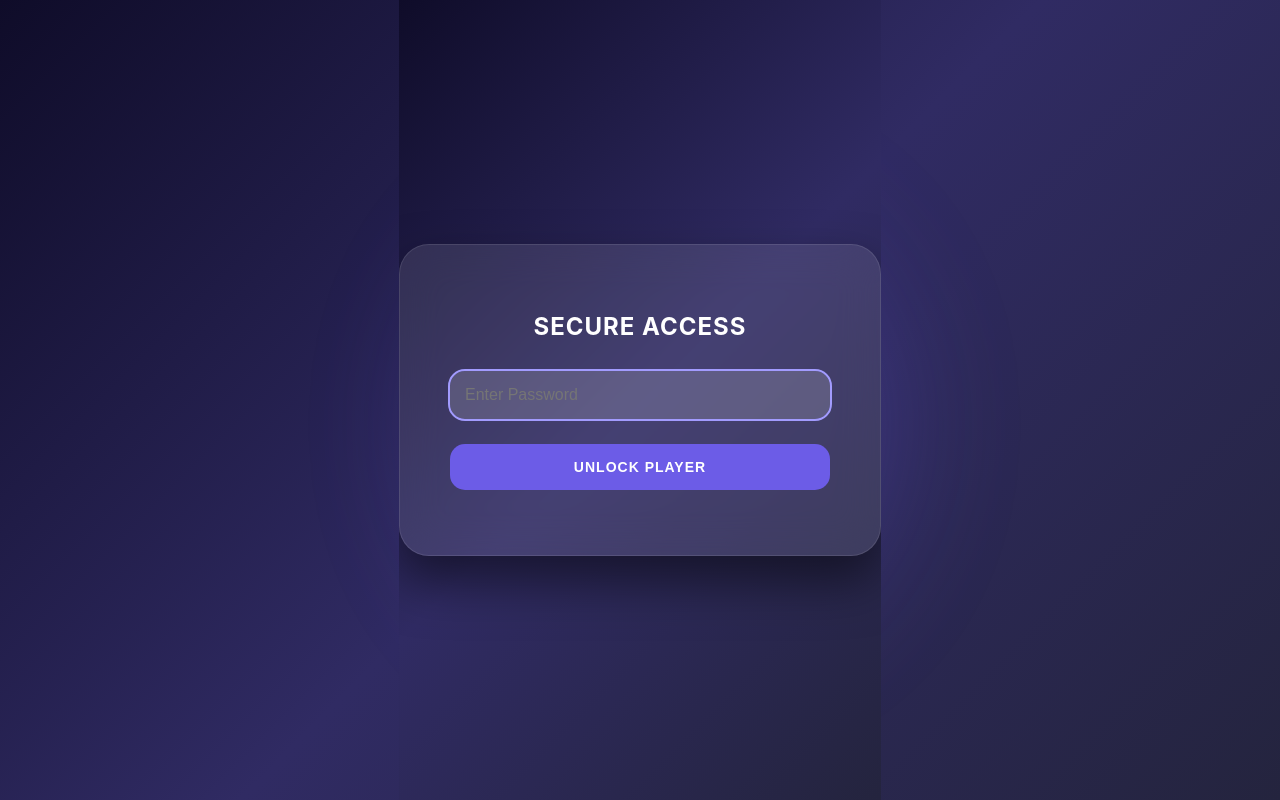
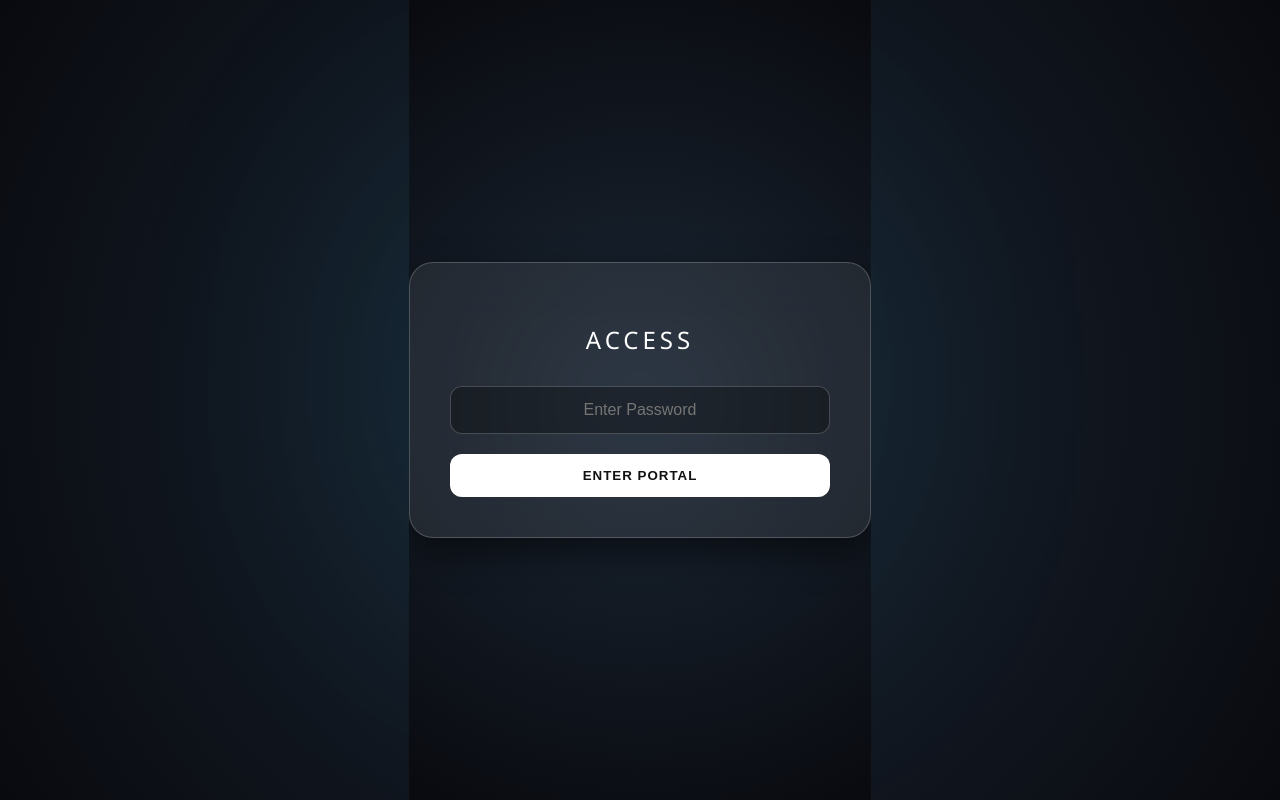
Before and after one commit to aayushmansinghking-dot/Roast, a plain HTML site: page index.html in a window 1280 px wide. Drawn offline with Linux system fonts and the light colour scheme.

Commit message:
Update index.html

```diff
--- a/index.html
+++ b/index.html
@@ -6,164 +6,173 @@
     <title>Premium Audio Portal</title>
     <style>
         :root {
-            --primary: #6c5ce7;
-            --secondary: #a29bfe;
-            --glass: rgba(255, 255, 255, 0.1);
+            --accent: #00d2ff;
+            --glass: rgba(255, 255, 255, 0.08);
+            --border: rgba(255, 255, 255, 0.2);
         }
 
         body, html {
             margin: 0;
             padding: 0;
             height: 100%;
-            font-family: 'Inter', system-ui, -apple-system, sans-serif;
+            font-family: 'Segoe UI', Roboto, Helvetica, Arial, sans-serif;
             display: flex;
             justify-content: center;
             align-items: center;
-            background: #0f0c29;
-            background: linear-gradient(135deg, #0f0c29, #302b63, #24243e);
+            background: #000;
+            /* Deep cosmic background */
+            background: radial-gradient(circle at center, #1b2735 0%, #090a0f 100%);
             color: white;
             overflow: hidden;
         }
 
-        /* Animated Background Orbs */
-        .orb {
+        /* Subtle animated glow in background */
+        body::before {
+            content: "";
             position: absolute;
-            width: 400px;
-            height: 400px;
-            background: var(--primary);
-            filter: blur(80px);
-            border-radius: 50%;
+            width: 300px;
+            height: 300px;
+            background: var(--accent);
+            filter: blur(150px);
+            opacity: 0.2;
             z-index: -1;
-            opacity: 0.4;
-            animation: float 10s infinite alternate;
+            animation: move 20s infinite alternate;
         }
 
-        @keyframes float {
-            from { transform: translate(-10%, -10%); }
-            to { transform: translate(10%, 10%); }
+        @keyframes move {
+            from { transform: translate(-50%, -50%); }
+            to { transform: translate(50%, 50%); }
         }
 
-        /* Glass Container */
-        .card {
+        /* Main Card Design */
+        .glass-card {
             background: var(--glass);
-            backdrop-filter: blur(20px);
-            -webkit-backdrop-filter: blur(20px);
-            border: 1px solid rgba(255, 255, 255, 0.1);
-            border-radius: 30px;
-            padding: 50px;
-            box-shadow: 0 25px 50px rgba(0,0,0,0.5);
+            backdrop-filter: blur(25px);
+            -webkit-backdrop-filter: blur(25px);
+            border: 1px solid var(--border);
+            border-radius: 24px;
+            padding: 40px;
+            box-shadow: 0 15px 35px rgba(0, 0, 0, 0.5);
             text-align: center;
             width: 380px;
-            transition: all 0.6s cubic-bezier(0.175, 0.885, 0.32, 1.275);
+            transition: transform 0.4s ease;
         }
 
-        h1 { font-weight: 700; font-size: 24px; margin-bottom: 30px; letter-spacing: 1px; }
+        h2 { font-weight: 300; letter-spacing: 4px; margin-bottom: 30px; color: #fff; }
 
-        /* Input Styling */
-        input {
+        /* Input Field */
+        input[type="password"] {
             width: 100%;
-            padding: 15px;
+            padding: 14px;
+            margin-bottom: 20px;
+            border-radius: 12px;
+            border: 1px solid var(--border);
+            background: rgba(0, 0, 0, 0.3);
+            color: #fff;
             box-sizing: border-box;
-            border-radius: 15px;
-            border: none;
-            background: rgba(255, 255, 255, 0.05);
-            color: white;
-            margin-bottom: 25px;
-            outline: 2px solid transparent;
-            transition: 0.3s;
+            outline: none;
+            text-align: center;
             font-size: 16px;
         }
 
-        input:focus { outline: 2px solid var(--secondary); background: rgba(255, 255, 255, 0.15); }
+        input:focus { border-color: var(--accent); box-shadow: 0 0 10px rgba(0, 210, 255, 0.3); }
 
         /* Button Styling */
-        .btn-group { display: flex; flex-direction: column; gap: 15px; }
+        .btn-stack { display: flex; flex-direction: column; gap: 12px; }
 
         button {
-            padding: 15px;
+            padding: 14px;
             border: none;
-            border-radius: 15px;
-            background: var(--primary);
-            color: white;
+            border-radius: 12px;
+            background: white;
+            color: #111;
             font-weight: 600;
             cursor: pointer;
-            transition: 0.3s;
-            font-size: 14px;
+            transition: all 0.3s ease;
+            text-transform: uppercase;
             letter-spacing: 1px;
         }
 
-        button:hover { background: #5b49cf; transform: scale(1.02); }
+        button:hover {
+            background: var(--accent);
+            color: white;
+            transform: translateY(-2px);
+            box-shadow: 0 5px 15px rgba(0, 210, 255, 0.4);
+        }
 
-        /* Audio Element Skin */
+        /* Audio Player Styling */
         audio {
             width: 100%;
             margin-top: 30px;
-            filter: invert(100%) hue-rotate(180deg) brightness(1.5); /* Makes standard player look better on dark UI */
+            height: 40px;
+            /* Invert makes the browser player look dark/modern */
+            filter: invert(1) hue-rotate(180deg) brightness(1.5);
         }
 
         .hidden { display: none !important; }
 
-        /* Status Indicator */
-        #track-name {
-            margin-top: 20px;
-            font-size: 13px;
-            color: var(--secondary);
-            font-style: italic;
+        #now-playing {
+            margin-top: 15px;
+            font-size: 12px;
+            opacity: 0.6;
+            letter-spacing: 1px;
         }
+
+        .error { color: #ff4757; font-size: 14px; margin-bottom: 15px; display: block; }
     </style>
 </head>
 <body>
 
-    <div class="orb"></div>
-
-    <div id="auth-ui" class="card">
-        <h1>SECURE ACCESS</h1>
-        <input type="password" id="passkey" placeholder="Enter Password" autofocus>
-        <button onclick="unlock()" style="width: 100%;">UNLOCK PLAYER</button>
-        <p id="hint" style="font-size: 12px; margin-top: 15px; color: #ff7675;"></p>
+    <div id="gate" class="glass-card">
+        <h2>ACCESS</h2>
+        <span id="error-box" class="error"></span>
+        <input type="password" id="passField" placeholder="Enter Password">
+        <button onclick="verify()" style="width: 100%;">Enter Portal</button>
     </div>
 
-    <div id="player-ui" class="card hidden">
-        <h1>AUDIO SELECTOR</h1>
-        <div class="btn-group">
-            <button onclick="playAudio('e.mp4', 'Track E')">▶ PLAY TRACK E</button>
-            <button onclick="playAudio('s.mp4', 'Track S')">▶ PLAY TRACK S</button>
+    <div id="hub" class="glass-card hidden">
+        <h2>PLAYLIST</h2>
+        <div class="btn-stack">
+            <button onclick="stream('e.mp4', 'Track E')">Play Track E</button>
+            <button onclick="stream('s.mp4', 'Track S')">Play Track S</button>
+            <button onclick="stream('a.mp4', 'Track A')">Play Track A</button>
         </div>
 
-        <p id="track-name">No track selected</p>
+        <div id="now-playing">Select a track to begin</div>
 
-        <audio id="mainAudio" controls>
-            Your browser does not support the audio element.
+        <audio id="audioEngine" controls>
+            Your browser does not support audio.
         </audio>
     </div>
 
     <script>
-        const passInput = document.getElementById('passkey');
-        const authUI = document.getElementById('auth-ui');
-        const playerUI = document.getElementById('player-ui');
-        const audio = document.getElementById('mainAudio');
-        const trackLabel = document.getElementById('track-name');
+        const gate = document.getElementById('gate');
+        const hub = document.getElementById('hub');
+        const passField = document.getElementById('passField');
+        const audio = document.getElementById('audioEngine');
+        const display = document.getElementById('now-playing');
+        const errorBox = document.getElementById('error-box');
 
-        function unlock() {
-            // Case-sensitive check
-            if (passInput.value === "P@ssw0rd") {
-                authUI.classList.add('hidden');
-                playerUI.classList.remove('hidden');
+        function verify() {
+            // Precise Case-Sensitive Check
+            if (passField.value === "P@ssw0rd") {
+                gate.classList.add('hidden');
+                hub.classList.remove('hidden');
             } else {
-                document.getElementById('hint').innerText = "Incorrect Password. Try again.";
-                passInput.value = "";
+                errorBox.innerText = "Invalid Password";
+                passField.value = "";
             }
         }
 
-        function playAudio(file, name) {
+        function stream(file, title) {
             audio.src = file;
-            trackLabel.innerText = "Now Playing: " + name;
+            display.innerText = "NOW STREAMING: " + title;
             audio.play();
         }
 
-        // Support 'Enter' key
-        passInput.addEventListener("keypress", (e) => {
-            if (e.key === "Enter") unlock();
+        // Trigger on Enter key
+        passField.addEventListener("keypress", (e) => {
+            if (e.key === "Enter") verify();
         });
     </script>
 </body>
```
